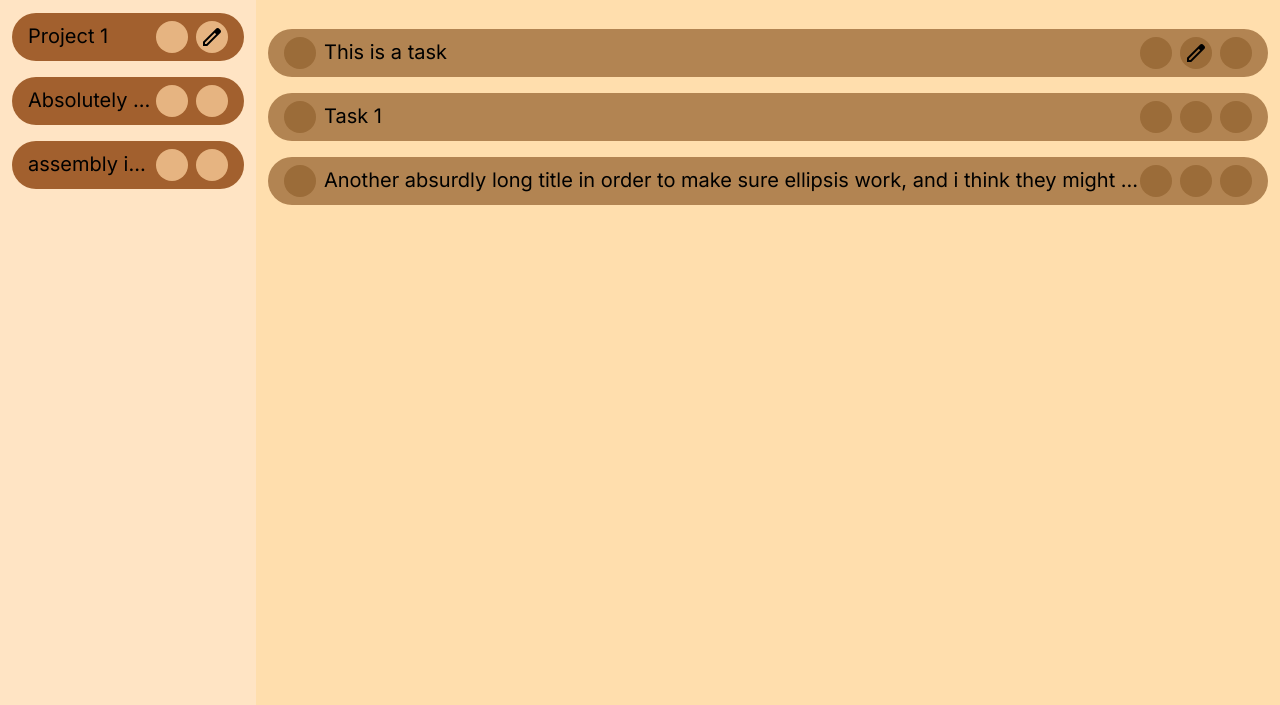
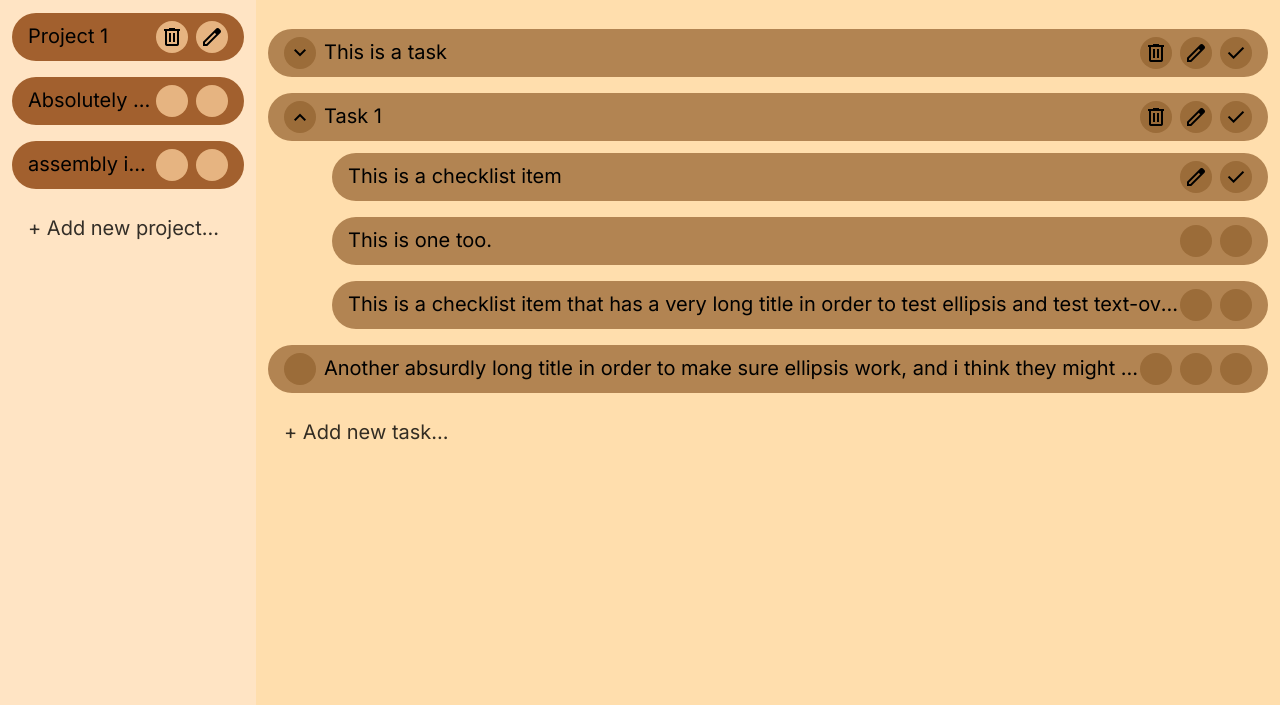
Before and after one commit to wdjh3/to-do-list, a website built with webpack: page src/template.html in a window 1280 px wide. Shown: the part 95-800 px from the top of the page. Built offline with nearby package versions, Linux system fonts and the light colour scheme.

Commit message:
wip: modals left

```diff
--- a/src/styles.css
+++ b/src/styles.css
@@ -96,17 +96,19 @@ body {
 	padding: 12px;
 	display: flex;
 	flex-direction: column;
-	gap: 2rem;
+	gap: 1rem;
 }
 
 .project-list-title {
 	background-color: #c69f6c;
 	padding: 0.5rem 0 0.5rem 1rem;
 	border-radius: 24px;
+	margin-bottom: 1rem;
 }
 
 .project-list,
-.current-project {
+.current-project,
+.checklist {
 	display: flex;
 	flex-direction: column;
 	gap: 1rem;
@@ -118,7 +120,7 @@ body {
 	background-color: navajowhite;
 	display: flex;
 	flex-direction: column;
-	gap: 2rem;
+	gap: 1rem;
 }
 
 .project-in-list {
@@ -132,10 +134,15 @@ body {
 
 .project-buttons,
 .task-lean-left,
-.task-buttons {
+.task-buttons,
+.checklist-item-buttons {
 	display: flex;
 	flex-direction: row;
 	gap: 0.5rem;
+}
+
+.drop-down.active {
+	rotate: 180deg;
 }
 
 .task-lean-left {
@@ -151,16 +158,31 @@ body {
 	padding: 1rem 0 1rem 2.5rem;
 	height: 5rem;
 	border-radius: 24px;
+	margin-bottom: 1rem;
 }
 
 .project-in-list,
-.task {
+.task,
+.checklist-item,
+.add-project,
+.add-task {
 	display: flex;
 	flex-direction: row;
 	font-size: 1.25rem;
 	border-radius: 1.5rem;
 	padding: 0.5rem 1rem 0.5rem 1rem;
 	justify-content: space-between;
+}
+
+.add-project,
+.add-task {
+	color: rgba(0, 0, 0, 0.8);
+}
+
+.add-project:hover,
+.add-task:hover {
+	background-color: rgba(0, 0, 0, 0.3);
+	cursor: pointer;
 }
 
 .task {
@@ -172,8 +194,23 @@ body {
 	cursor: pointer;
 }
 
+.checklist {
+	margin-top: 12px;
+	padding-left: 4rem;
+}
+
+.checklist-item {
+	background-color: #b28452;
+}
+
+.checklist-item:hover {
+	background-color: #845321;
+	cursor: pointer;
+}
+
 .project-title,
-.task-title {
+.task-title,
+.checklist-item-title {
 	white-space: nowrap;
 	overflow: hidden;
 	text-overflow: ellipsis;
@@ -201,5 +238,3 @@ body {
 .project-buttons>.button:hover {
 	background-color: mistyrose;
 }
-
-.current-project {}
--- a/src/template.html
+++ b/src/template.html
@@ -6,7 +6,7 @@
 	<title>Document</title>
 	<link rel="preconnect" href="https://fonts.googleapis.com">
 	<link rel="preconnect" href="https://fonts.gstatic.com" crossorigin>
-	<link rel="stylesheet" href="https://fonts.googleapis.com/css2?family=Material+Symbols+Outlined:opsz,wght,FILL,GRAD@20..48,100..700,0..1,-50..200&icon_names=edit" />
+	<link rel="stylesheet" href="https://fonts.googleapis.com/css2?family=Material+Symbols+Outlined:opsz,wght,FILL,GRAD@20..48,100..700,0..1,-50..200&icon_names=check,delete,edit,keyboard_arrow_down" />
 	<link href="https://fonts.googleapis.com/css2?family=Inter:ital,opsz,wght@0,14..32,100..900;1,14..32,100..900&display=swap" rel="stylesheet">
 </head>
 <body>
@@ -17,6 +17,9 @@
 				<p class="project-title">Project 1</p>
 				<div class="project-buttons">
 					<div class="delete-button button">
+						<span class="material-symbols-outlined">
+						delete
+						</span>
 					</div>
 					<div class="edit-button button">
 						<span class="material-symbols-outlined">
@@ -40,36 +43,103 @@
 				</div>
 			</div>
 		</div>
+		<div class="add-project">
+			+ Add new project...
+		</div>
 	</div>
 	<div class="project" id="project">
 		<h1 class="current-project-title" id="current-project-title">Project name...</h1>
 		<div class="current-project" id="current-project">
+			<div class="task-container">
 				<div class="task" id="task-id-arst">
 					<div class="task-lean-left">
-					<div class="drop-down button"></div>
+						<div class="drop-down button">
+							<span class="material-symbols-outlined">
+							keyboard_arrow_down
+							</span>
+						</div>
 						<p class="task-title">This is a task</p>
 					</div>
 					<div class="task-buttons">
-					<div class="delete-button button"></div>
+						<div class="delete-button button">
+							<span class="material-symbols-outlined">
+							delete
+							</span>
+						</div>
 						<div class="edit-button button">
 							<span class="material-symbols-outlined">
 							edit
 							</span>
 						</div>
-					<div class="toggle-button button"></div>
+						<div class="toggle-button button">
+							<span class="material-symbols-outlined">
+							check
+							</span>
 						</div>
 					</div>
+				</div>
+			</div>
+			<div class="task-container">
 				<div class="task" id="hard-task-that-wont-work">
 					<div class="task-lean-left">
-					<div class="drop-down active button"></div>
+						<div class="drop-down active button">
+							<span class="material-symbols-outlined">
+							keyboard_arrow_down
+							</span>
+						</div>
 						<p class="task-title">Task 1</p>
 					</div>
 					<div class="task-buttons">
-					<div class="delete-button button"></div>
+						<div class="delete-button button">
+							<span class="material-symbols-outlined">
+							delete
+							</span>
+						</div>
+						<div class="edit-button button">
+							<span class="material-symbols-outlined">
+							edit
+							</span>
+						</div>
+						<div class="toggle-button button">
+							<span class="material-symbols-outlined">
+							check
+							</span>
+						</div>
+					</div>
+				</div>
+				<div class="checklist">
+					<div class="checklist-item" id="cli-id">
+						<p class="checklist-item-title">This is a checklist item</p>
+						<div class="checklist-item-buttons">
+							<div class="edit-button button">
+								<span class="material-symbols-outlined">
+								edit
+								</span>
+							</div>
+							<div class="toggle-button button">
+								<span class="material-symbols-outlined">
+								check
+								</span>
+							</div>
+						</div>
+					</div>
+					<div class="checklist-item" id="cli-id">
+						<p class="checklist-item-title">This is one too.</p>
+						<div class="checklist-item-buttons">
 							<div class="edit-button button"></div>
 							<div class="toggle-button button"></div>
 						</div>
 					</div>
+					<div class="checklist-item" id="cli-id">
+						<p class="checklist-item-title">This is a checklist item that has a very long title in order to test ellipsis and test text-overflow, but it wasn't long enough so i had to add more words to trigger the thing and test the thing so users don't complain.</p>
+						<div class="checklist-item-buttons">
+							<div class="edit-button button"></div>
+							<div class="toggle-button button"></div>
+						</div>
+					</div>
+				</div>
+			</div>
+			<div class="task-container">
 				<div class="task" id="why-are-you-looking-at-this-just-look-at-the-latest-commit">
 					<div class="task-lean-left">
 						<div class="drop-down button"></div>
@@ -83,5 +153,9 @@
 				</div>
 			</div>
 		</div>
+		<div class="add-task">
+			+ Add new task...
+		</div>
+	</div>
 </body>
 </html>
```
Lines whose indentation alone changed are shown as unchanged.
